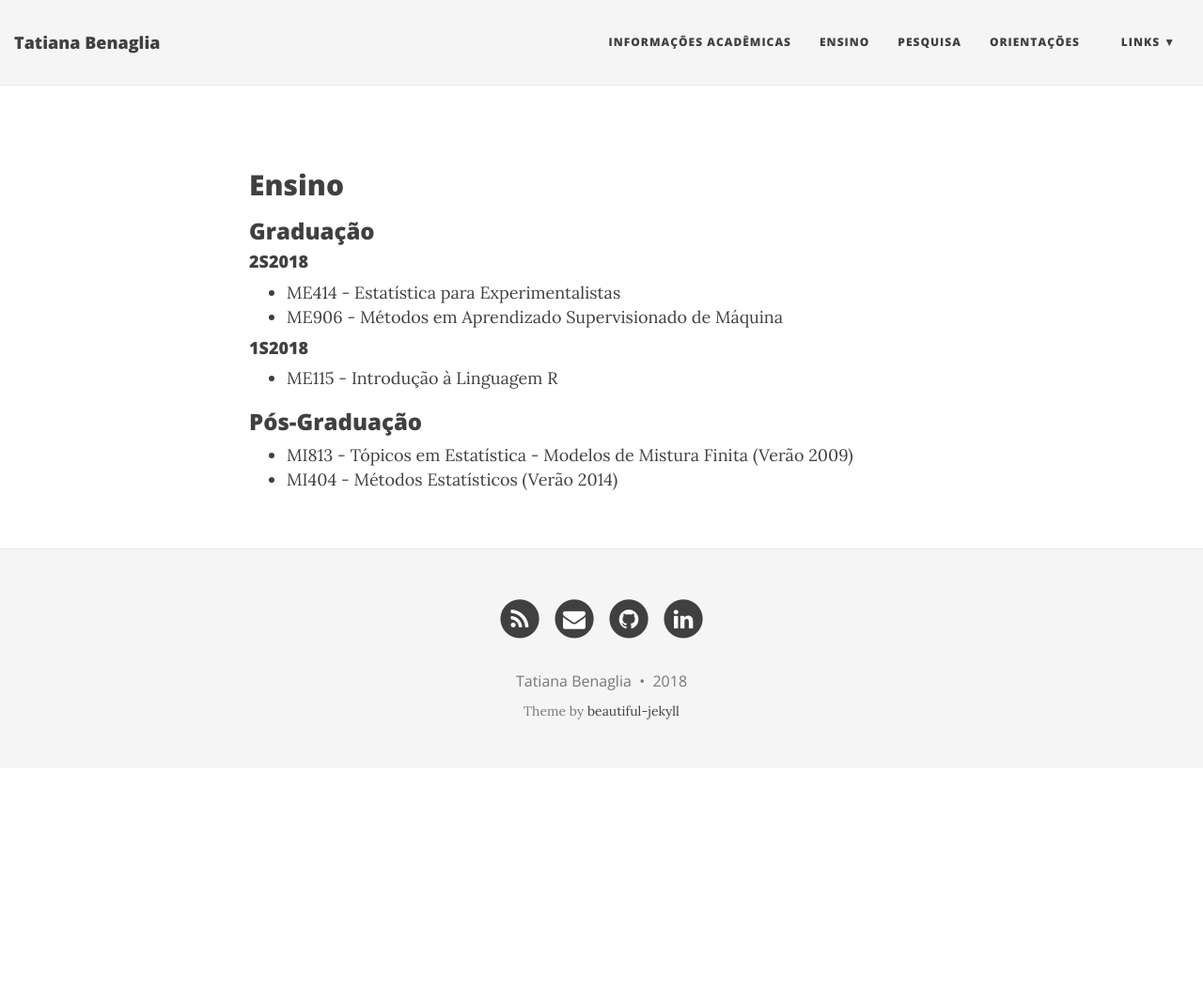
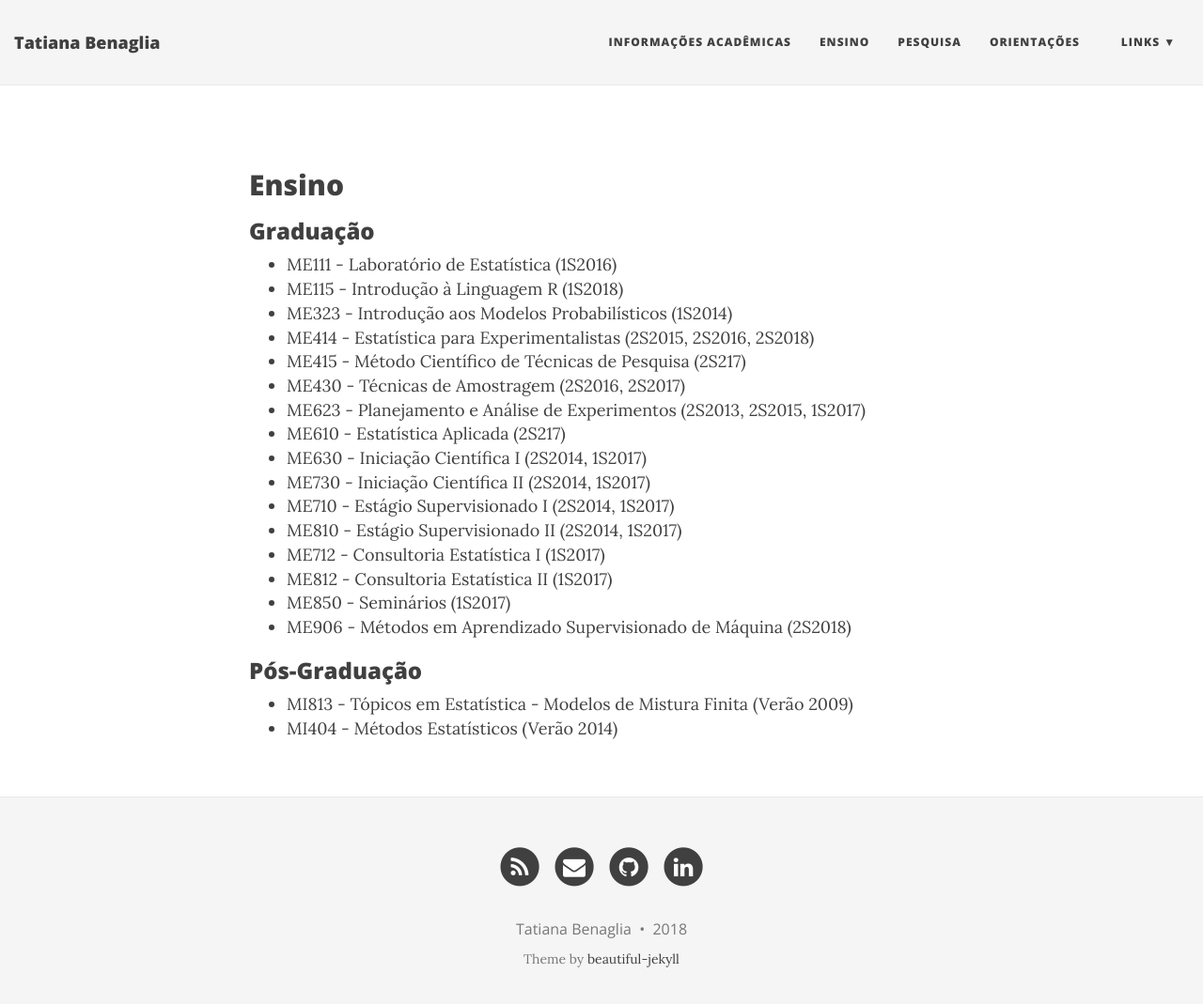
Before and after one commit to tatibenaglia/tatibenaglia.github.io, a Jekyll site: the page built from ensino.md, in a window 1280 px wide and 1082 px high. Shown: the top 1069 px of the window at 94% size. Built offline with Jekyll 4.4.1, drawn with Linux system fonts in a browser that asks for light colours; nearby versions of some CDN libraries.

Commit message:
Update ensino.md

```diff
--- a/ensino.md
+++ b/ensino.md
@@ -7,13 +7,23 @@ use-site-title: false
 ## Ensino
 
 ### Graduação
+* ME111 - Laboratório de Estatística (1S2016)
+* ME115 - Introdução à Linguagem R (1S2018)
+* ME323 - Introdução aos Modelos Probabilísticos (1S2014)
+* ME414 - Estatística para Experimentalistas (2S2015, 2S2016, 2S2018)
+* ME415 -  Método Científico de Técnicas de Pesquisa (2S217)
+* ME430 - Técnicas de Amostragem (2S2016, 2S2017)
+* ME623 - Planejamento e Análise de Experimentos (2S2013, 2S2015, 1S2017)
+* ME610 - Estatística Aplicada (2S217)
+* ME630 - Iniciação Científica I (2S2014, 1S2017)
+* ME730 - Iniciação Científica II (2S2014, 1S2017)
+* ME710 - Estágio Supervisionado I (2S2014, 1S2017)
+* ME810 - Estágio Supervisionado II (2S2014, 1S2017)
+* ME712 - Consultoria Estatística I (1S2017)
+* ME812 - Consultoria Estatística II (1S2017)
+* ME850 - Seminários (1S2017)
+* ME906 - Métodos em Aprendizado Supervisionado de Máquina (2S2018)
 
-#### 2S2018
-* ME414 - Estatística para Experimentalistas
-* ME906 - Métodos em Aprendizado Supervisionado de Máquina
-
-#### 1S2018
-* ME115 - Introdução à Linguagem R
 
 ### Pós-Graduação
 * MI813 - Tópicos em Estatística - Modelos de Mistura Finita (Verão 2009)
```
